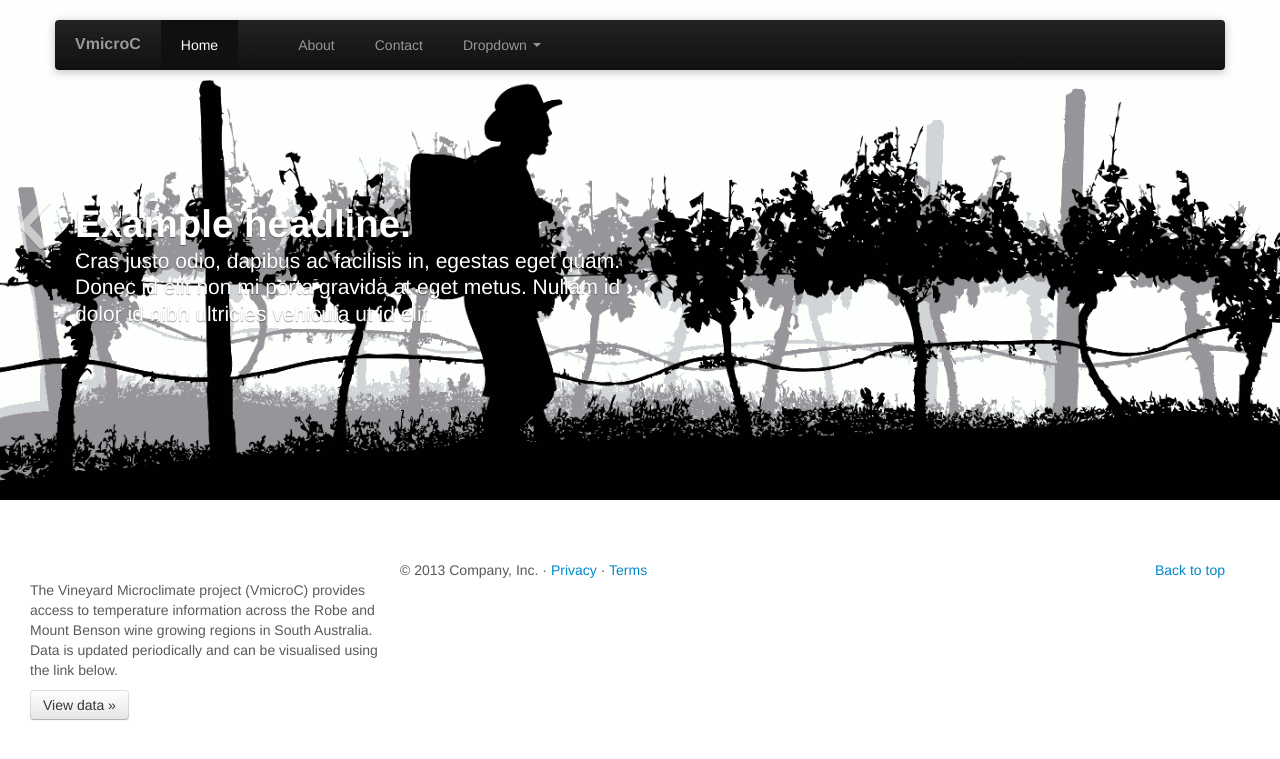
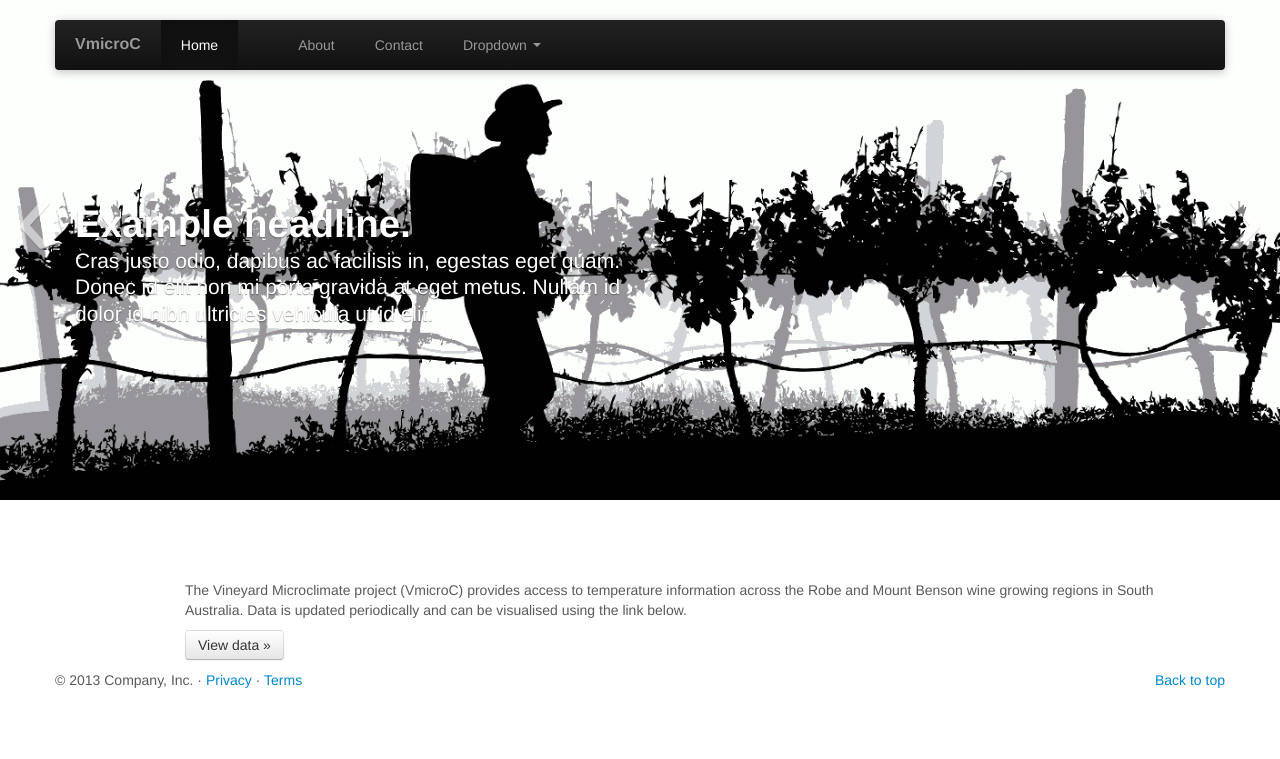
Before and after one commit to ScienceMob/vmicroc, a Django app: page / in a window 1280 px wide. Shown: the top 759 px of the page. Run offline with Django 3.2, Linux system fonts and the light colour scheme; some libraries are stand-ins or nearby versions.

Commit message:
Testing bootstrap offsets

```diff
--- a/resources/templates/home.html
+++ b/resources/templates/home.html
@@ -49,24 +49,21 @@
     <div class="container marketing">
 
       <!-- Three columns of text below the carousel -->
-      <div class="row">
-		<!--
+      <!--<div class="row">
         <div class="span4">
           <img class="img-circle" data-src="holder.js/140x140">
 		  <h2>Heading</h2>
           <p>Donec sed odio dui. Etiam porta sem malesuada magna mollis euismod. Nullam id dolor id nibh ultricies vehicula ut id elit. Morbi leo risus, porta ac consectetur ac, vestibulum at eros. Praesent commodo cursus magna, vel scelerisque nisl consectetur et.</p>
           <p><a class="btn" href="#">View details &raquo;</a></p>
-		-->
-        </div><!-- /.span4 -->
+        </div>--><!-- /.span4 -->
 		<!--
 	    <div class="span4">
           <img class="img-circle" data-src="holder.js/140x140">
           <h2>Heading</h2>
           <p>Duis mollis, est non commodo luctus, nisi erat porttitor ligula, eget lacinia odio sem nec elit. Cras mattis consectetur purus sit amet fermentum. Fusce dapibus, tellus ac cursus commodo, tortor mauris condimentum nibh, ut fermentum massa justo sit amet risus.</p>
           <p><a class="btn" href="#">View details &raquo;</a></p>
-		-->
-        </div><!-- /.span4 -->
-        <div class="span4">
+        </div>--><!-- /.span4 -->
+        <div class="offset1 span10 offset1">
           <img class="img-circle" data-src="holder.js/140x140">
           <!--<h2>Title</h2>-->
           <p>The Vineyard Microclimate project (VmicroC) provides access to temperature information across the Robe and Mount Benson wine growing regions in South Australia. Data is updated periodically and can be visualised using the link below.</p>
```
